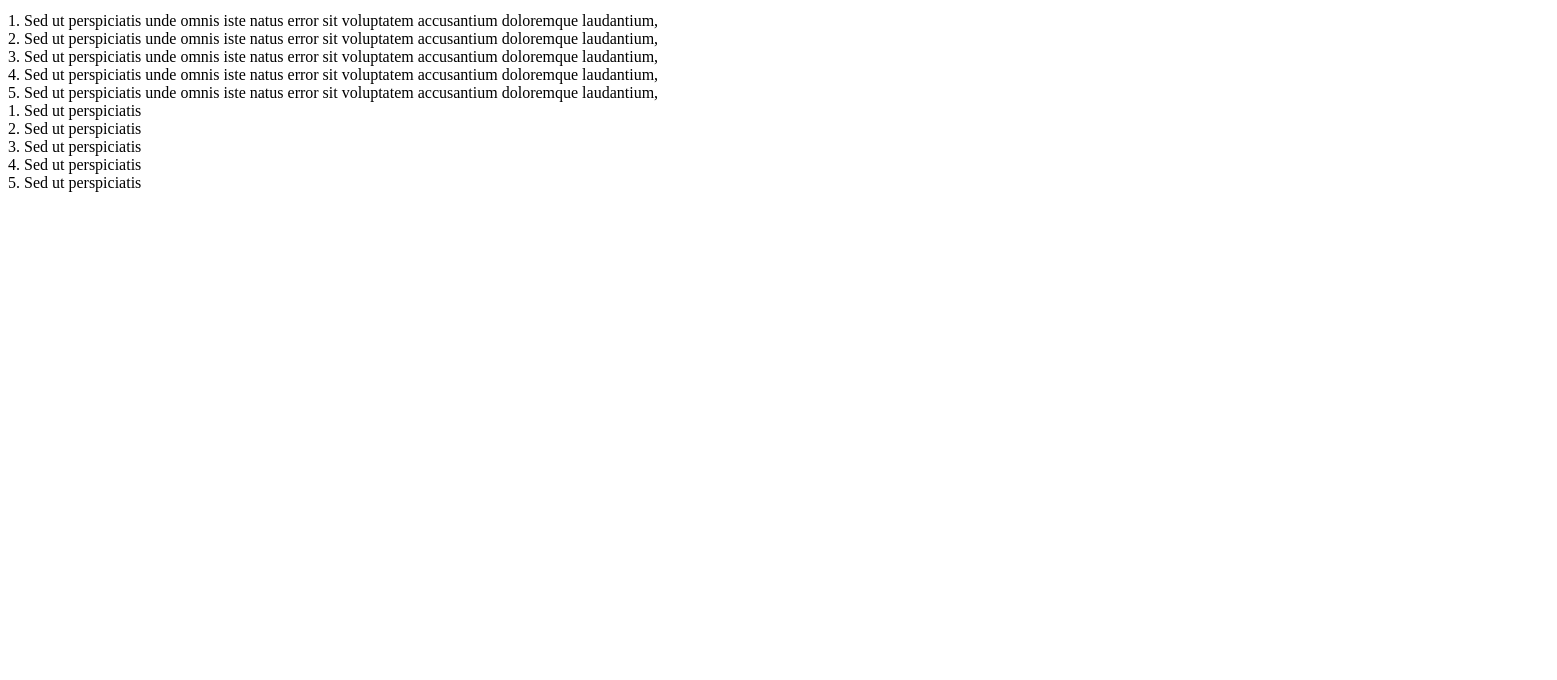
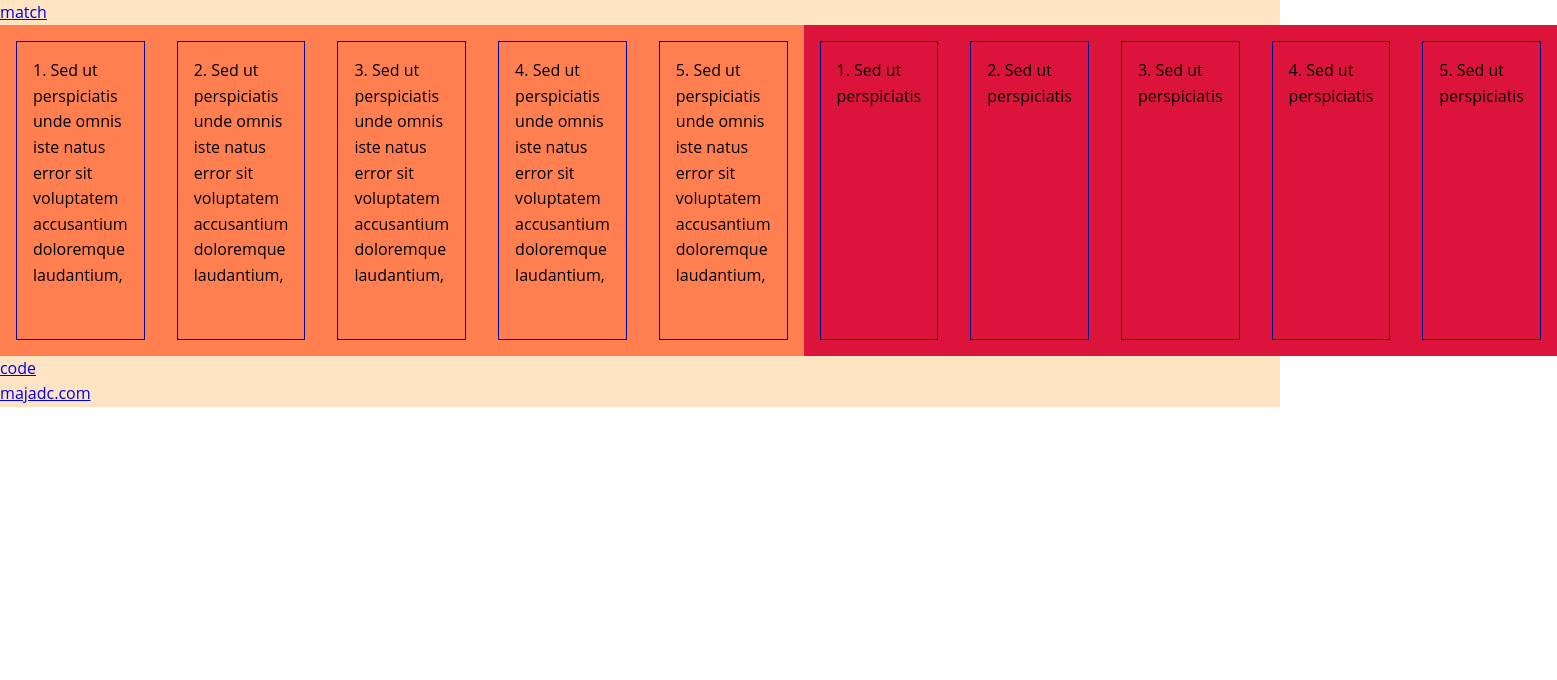
Before and after one commit to majadc/flash-cards, a website: page index.html in a window 1280 px wide. Shown: the part 120-800 px from the top of the page, 1557 px wide, since content can reach past the window. Drawn offline with Linux system fonts and the light colour scheme.

Commit message:
drag drop js

```diff
--- a/index.html
+++ b/index.html
@@ -18,41 +18,47 @@
 			</nav>
 		</header>
 		<section class="flash-cards__container">
-			<div class="flash-cards__deck-main">
-				<div class="flash-cards__card flash-cards__card--main">
-					1. Sed ut perspiciatis unde omnis iste natus error sit voluptatem accusantium doloremque laudantium,
+			<div class="flash-cards__deck flash-cards__deck--main">
+				<div class="flash-cards__card flash-cards__card-main">
+					<div class="flash-cards__card-description">1. Sed ut perspiciatis unde omnis iste natus error sit voluptatem accusantium doloremque laudantium,</div>
 				</div>
-				<div class="flash-cards__card flash-cards__card--main">
-					2. Sed ut perspiciatis unde omnis iste natus error sit voluptatem accusantium doloremque laudantium,
+				<div class="flash-cards__card flash-cards__card-main">
+					<div class="flash-cards__card-description">2. Sed ut perspiciatis unde omnis iste natus error sit voluptatem accusantium doloremque laudantium,</div>
 				</div>
-				<div class="flash-cards__card flash-cards__card--main">
-					3. Sed ut perspiciatis unde omnis iste natus error sit voluptatem accusantium doloremque laudantium,
+				<div class="flash-cards__card flash-cards__card-main">
+					<div class="flash-cards__card-description">3. Sed ut perspiciatis unde omnis iste natus error sit voluptatem accusantium doloremque laudantium,</div>
 				</div>
-				<div class="flash-cards__card flash-cards__card--main">
-					4. Sed ut perspiciatis unde omnis iste natus error sit voluptatem accusantium doloremque laudantium,
+				<div class="flash-cards__card flash-cards__card-main">
+					<div class="flash-cards__card-description">4. Sed ut perspiciatis unde omnis iste natus error sit voluptatem accusantium doloremque laudantium,</div>
 				</div>
-				<div class="flash-cards__card flash-cards__card--main">
-					5. Sed ut perspiciatis unde omnis iste natus error sit voluptatem accusantium doloremque laudantium,
+				<div class="flash-cards__card flash-cards__card-main">
+					<div class="flash-cards__card-description">5. Sed ut perspiciatis unde omnis iste natus error sit voluptatem accusantium doloremque laudantium,</div>
 				</div>
 			</div>
-			<div class="flash-cards__deck-aside">
-				<div class="flash-cards__card flash-cards__card--aside">
+			<div class="flash-cards__deck flash-cards__deck--aside">
+				<div class="flash-cards__card flash-cards__card-aside">
 					1. Sed ut perspiciatis
 				</div>
-				<div class="flash-cards__card flash-cards__card--aside">
+				<div class="flash-cards__card flash-cards__card-aside">
 					2. Sed ut perspiciatis
 				</div>
-				<div class="flash-cards__card flash-cards__card--aside">
+				<div class="flash-cards__card flash-cards__card-aside">
 					3. Sed ut perspiciatis
 				</div>
-				<div class="flash-cards__card flash-cards__card--aside">
+				<div class="flash-cards__card flash-cards__card-aside">
 					4. Sed ut perspiciatis
 				</div>
-				<div class="flash-cards__card flash-cards__card--aside">
+				<div class="flash-cards__card flash-cards__card-aside">
 					5. Sed ut perspiciatis
 				</div>
 			</div>
 		</section>
+		<footer class="flash-cards__footer">
+			<ul class="flash-cards__links">
+				<li><a href="https://github.com/majadc/flash-cards">code</a></li>
+				<li><a href="https://majadc.com">majadc.com</a></li>
+			</ul>
+		</footer>
 	</main>
 	<script src="js/main.js"></script>
 </body>
--- a/js/main.js
+++ b/js/main.js
@@ -0,0 +1,67 @@
+
+window.addEventListener( 'DOMContentLoaded', () =>{
+
+	let flashCardsAsideCards = document.getElementsByClassName('flash-cards__card-aside');
+	let flashCardsMainCards = document.getElementsByClassName('flash-cards__card-main');
+
+	for (let item of flashCardsAsideCards) {
+		item.setAttribute('draggable', 'true');
+
+	}
+
+	setCardsId(flashCardsAsideCards, 'flash-cards__card-aside');
+	setCardsId(flashCardsMainCards, 'flash-cards__card-main');
+
+
+
+
+	//function adds id to cards
+	function setCardsId( deckFlashCards, idName ) {
+		let i = 1;
+		for ( let item of deckFlashCards ) {
+			item.setAttribute('id', `${idName}--${i}`);
+			i++;
+		}
+	}
+
+
+
+
+	function dragstart_handler (ev) {
+		ev.dataTransfer.setData("text/plain", ev.target.id);
+	}
+
+	function dragover_handler(ev) {
+		ev.stopPropagation();
+		ev.preventDefault();
+		ev.dataTransfer.dropEffect = "move";
+	}
+	function drop_handler(ev) {
+		ev.preventDefault();
+		// Get the id of the target and add the moved element to the target's DOM
+		const draggableData = ev.dataTransfer.getData("text/plain");
+		//console.log(ev.target);
+		const dropZone = this;
+		console.log(dropZone);
+		let dropZoneFlag =  dropZone.id.split('--')[1];
+		let draggableDataFlag = draggableData.split('--')[1];
+		console.log(dropZoneFlag + ',' + draggableDataFlag);
+		if ( dropZoneFlag === draggableDataFlag ) {
+			dropZone.appendChild(document.getElementById(draggableData));
+		}
+	}
+
+
+	for ( let item of flashCardsAsideCards ) {
+		item.addEventListener( "dragstart", dragstart_handler );
+		item.addEventListener("dragover", dragover_handler);
+	}
+
+	for ( let item of flashCardsMainCards ) {
+		item.addEventListener("drop", drop_handler);
+		item.addEventListener("dragover", dragover_handler);
+	}
+
+
+
+} ); //DOMContentLoaded
--- a/sass/layout/_layout.scss
+++ b/sass/layout/_layout.scss
@@ -1,3 +1,30 @@
 .flash-cards {
 	width: 100%;
+	background-color: bisque;
 }
+
+.flash-cards {
+	&__container {
+		display: flex;
+		background-color: cadetblue;
+	}
+	&__deck {
+		display: flex;
+		background-color: darkcyan;
+		&--main {
+			background-color: coral;
+		}
+		&--aside {
+			background-color: crimson;
+		}
+	}//deck
+
+	&__card {
+		margin: 1em;
+		padding: 1em;
+		border: 1px solid darkblue;
+		&-main {
+			padding-bottom: 50px;
+		}
+	}
+}
```
Also changed, not shown: css/style.css, 1 other file.
